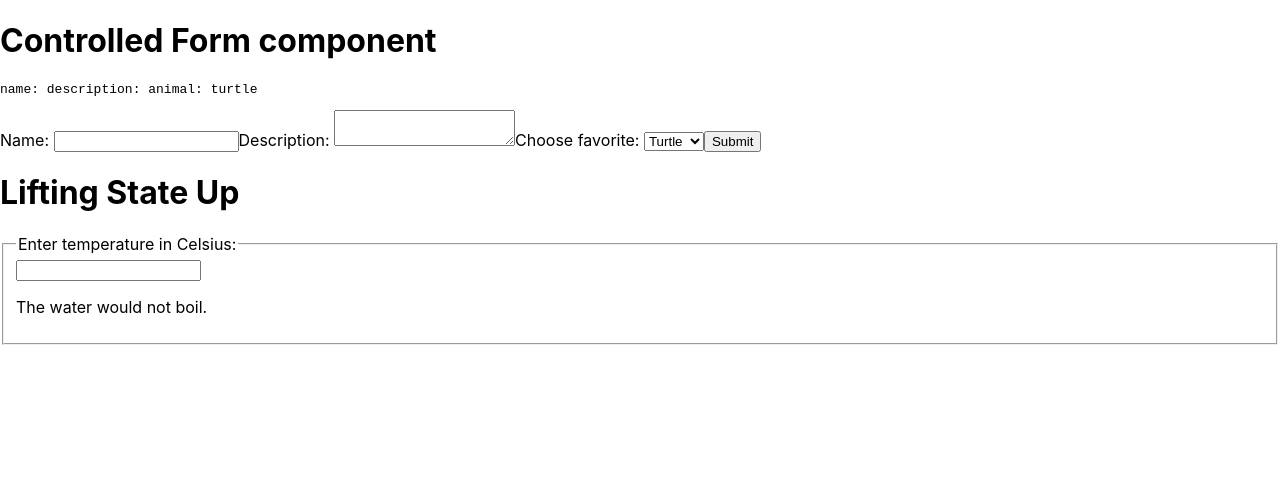
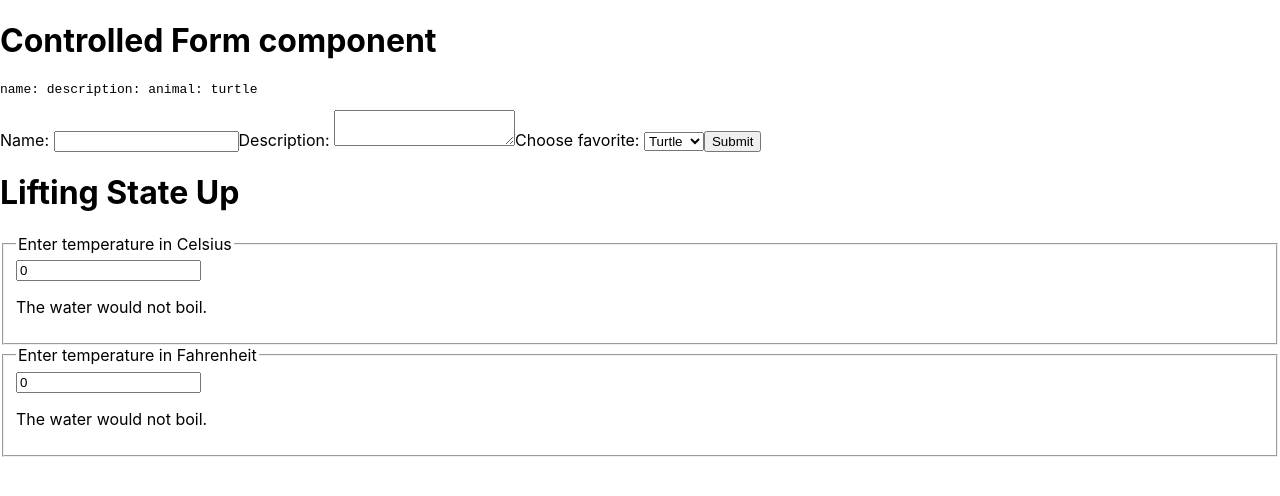
Before and after one commit to VictorMeneghini/walkthrough-react-documentation, a React (Create React App) app: page / in a window 1280 px wide. Shown: the top 496 px of the page. Built offline with nearby package versions, Linux system fonts and the light colour scheme.

Commit message:
feat: reviewing concept aout lifting state

```diff
--- a/src/App.js
+++ b/src/App.js
@@ -7,7 +7,7 @@ function App() {
       <h1>Controlled Form component</h1>
       <ControlledComponentForm> </ControlledComponentForm>
       <h1>Lifting State Up</h1>
-      <Calculator />
+      <Calculator/>
     </div>
   );
 }
--- a/src/components/lifting-state-up/Calculator.js
+++ b/src/components/lifting-state-up/Calculator.js
@@ -1,26 +1,61 @@
 import { useState } from "react";
-import { BoilingVerdict } from "./BoilingVerdict";
 
-const scaleNames = {
-  c: 'Celsius',
-  f: 'Fahrenheit'
-};
+import TemperatureInput from "./TemperatureInput";
 
-const Calculator = (props) => {
-  const [temperature, setTemperature] = useState("");
+function toCelsius(fahrenheit) {
+  return (fahrenheit - 32) * 5 / 9;
+}
 
-  const handleChange = (e) => {
-    setTemperature(e.target.value)
+function toFahrenheit(celsius) {
+  return (celsius * 9 / 5) + 32;
+}
+
+function tryConvert(temperature, convert) {
+  const input = parseFloat(temperature);
+  if (Number.isNaN(input)) {
+    return '';
+  }
+  const output = convert(input);
+  const rounded = Math.round(output * 1000) / 1000;
+  return rounded.toString();
+}
+
+const Calculator = () => {
+  const [temperature, setTemperature] = useState({
+    celsius: {
+      value: 0,
+      scale: "c"
+    },
+    fahrenheit: {
+      value: 0,
+      scale: "f"
+    }
+  })
+
+  const handleTemperatureChange = (value) => {
+    setTemperature({
+      celsius: {
+        value: value.scale === "f" ? tryConvert(value.value, toCelsius): value.value,
+        scale: "c"
+      },
+      fahrenheit: {
+        value: value.scale === "c" ? tryConvert(value.value, toFahrenheit): value.value,
+        scale: "f"
+      }
+    })
   }
 
   return (
-    <fieldset>
-      <legend>Enter temperature in Celsius:</legend>
-      <input
-        value={temperature}
-        onChange={handleChange} />
-        <BoilingVerdict celsius={parseFloat(temperature)} />
-    </fieldset>
+    <>
+      <TemperatureInput
+        scale={temperature.celsius.scale}
+        onTemperatureChange={handleTemperatureChange}
+        temperature={temperature.celsius.value}/>
+      <TemperatureInput
+        scale={temperature.fahrenheit.scale}
+        onTemperatureChange={handleTemperatureChange}
+        temperature={temperature.fahrenheit.value}/>
+    </>
   )
 }
 
--- /dev/null
+++ b/src/components/lifting-state-up/TemperatureInput.js
@@ -0,0 +1,28 @@
+import { useState } from "react";
+import {BoilingVerdict} from './BoilingVerdict'
+
+const scaleNames = {
+  c: 'Celsius',
+  f: 'Fahrenheit'
+};
+
+const TemperatureInput = ({scale, temperature, onTemperatureChange}) => {
+
+  const handleChange = (e) => {
+    console.log(e.target.value, "onTI")
+    onTemperatureChange({value: e.target.value, scale: scale})
+  }
+
+  return (
+    <fieldset>
+      <legend>Enter temperature in {scaleNames[scale]}</legend>
+      <input
+        value={temperature}
+        onChange={handleChange} />
+        <BoilingVerdict celsius={parseFloat(temperature)} />
+    </fieldset>
+  )
+}
+
+
+export default TemperatureInput
```
